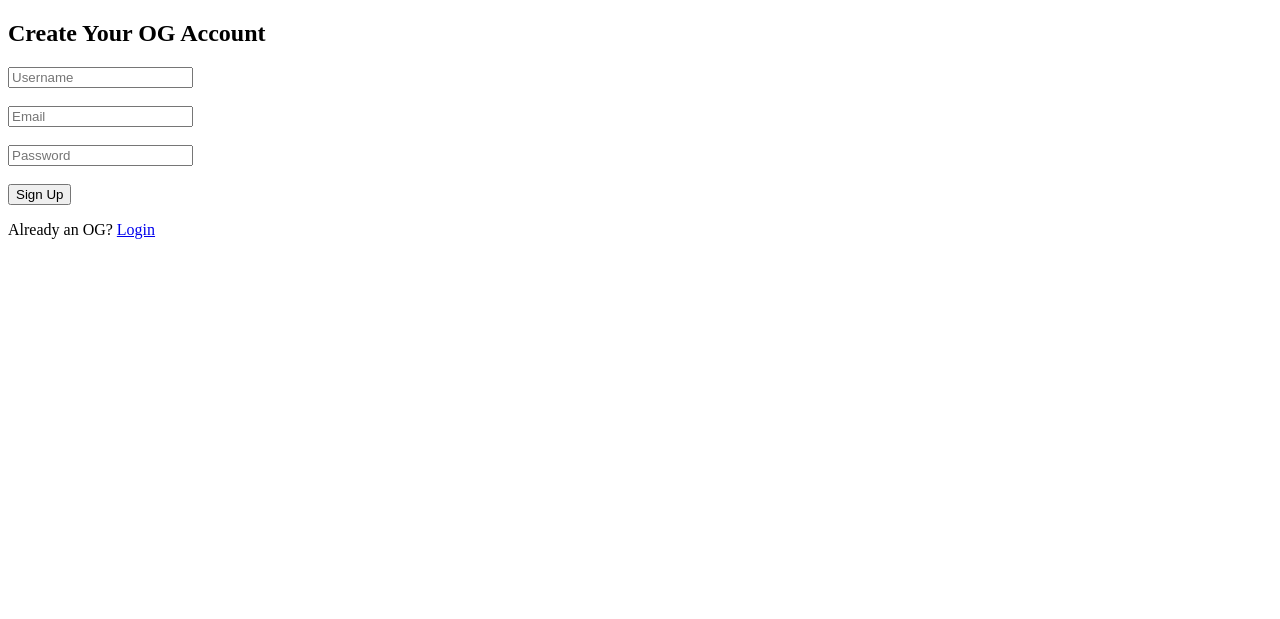
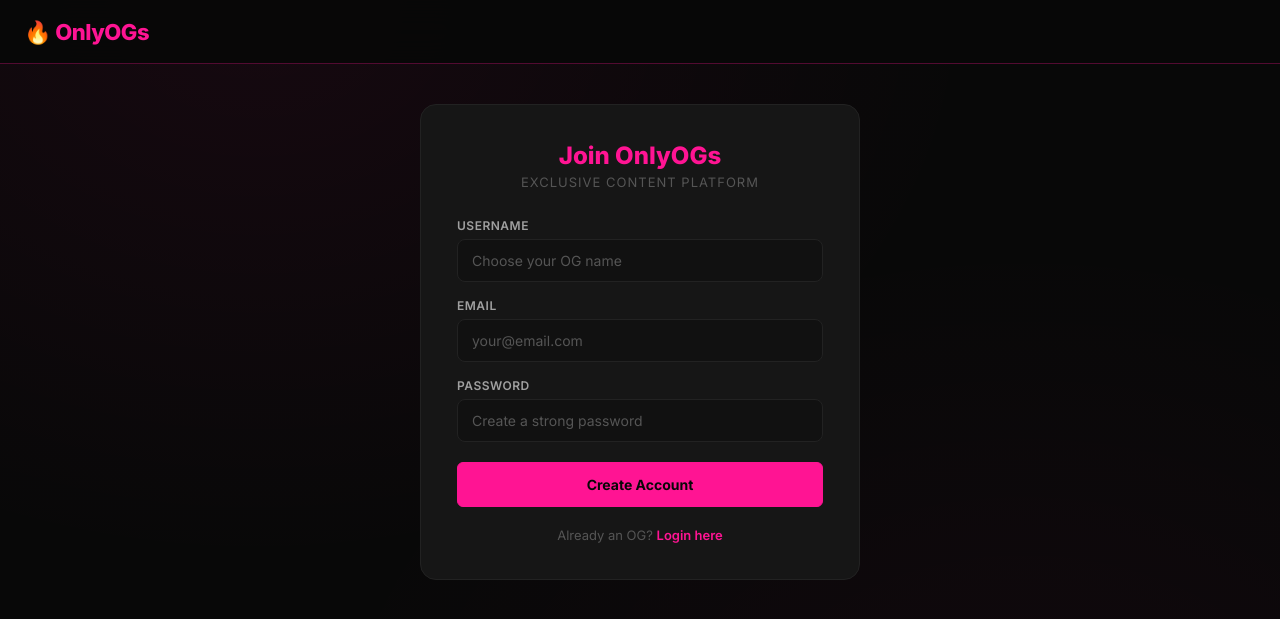
Before and after one commit to johanneskacey81-boop/onlyogs, a Flask app: page /signup in a window 1280 px wide. Shown: the top 619 px of the page. Run offline with Flask 3, Linux system fonts and the light colour scheme.

Commit message:
Add CSS stylesheet link to signup template

```diff
--- a/templates/signup.html
+++ b/templates/signup.html
@@ -1,22 +1,39 @@
 <!DOCTYPE html>
 <html>
 <head>
+    <meta charset="UTF-8">
+    <meta name="viewport" content="width=device-width, initial-scale=1.0">
     <title>Sign Up – OnlyOGS</title>
+    <link rel="stylesheet" href="{{ url_for('static', filename='style.css') }}">
 </head>
 <body>
-    <h2>Create Your OG Account</h2>
+    <div class="header">
+        <h1>🔥 OnlyOGs</h1>
+    </div>
 
-    {% if error %}
-        <p style="color:red;">{{ error }}</p>
-    {% endif %}
+    <div class="form-container">
+        <div class="form-logo">
+            <h2>Join OnlyOGs</h2>
+            <p>Exclusive Content Platform</p>
+        </div>
+        {% if error %}
+        <div class="error">{{ error }}</div>
+        {% endif %}
+        <form method="POST">
+            <label>Username</label>
+            <input type="text" name="username" placeholder="Choose your OG name" required>
 
-    <form method="POST">
-        <input type="text" name="username" placeholder="Username" required><br><br>
-        <input type="email" name="email" placeholder="Email" required><br><br>
-        <input type="password" name="password" placeholder="Password" required><br><br>
-        <button type="submit">Sign Up</button>
-    </form>
+            <label>Email</label>
+            <input type="email" name="email" placeholder="your@email.com" required>
 
-    <p>Already an OG? <a href="/login">Login</a></p>
+            <label>Password</label>
+            <input type="password" name="password" placeholder="Create a strong password" required>
+
+            <button type="submit">Create Account</button>
+        </form>
+        <div class="form-footer">
+            Already an OG? <a href="{{ url_for('login') }}">Login here</a>
+        </div>
+    </div>
 </body>
 </html>
```
